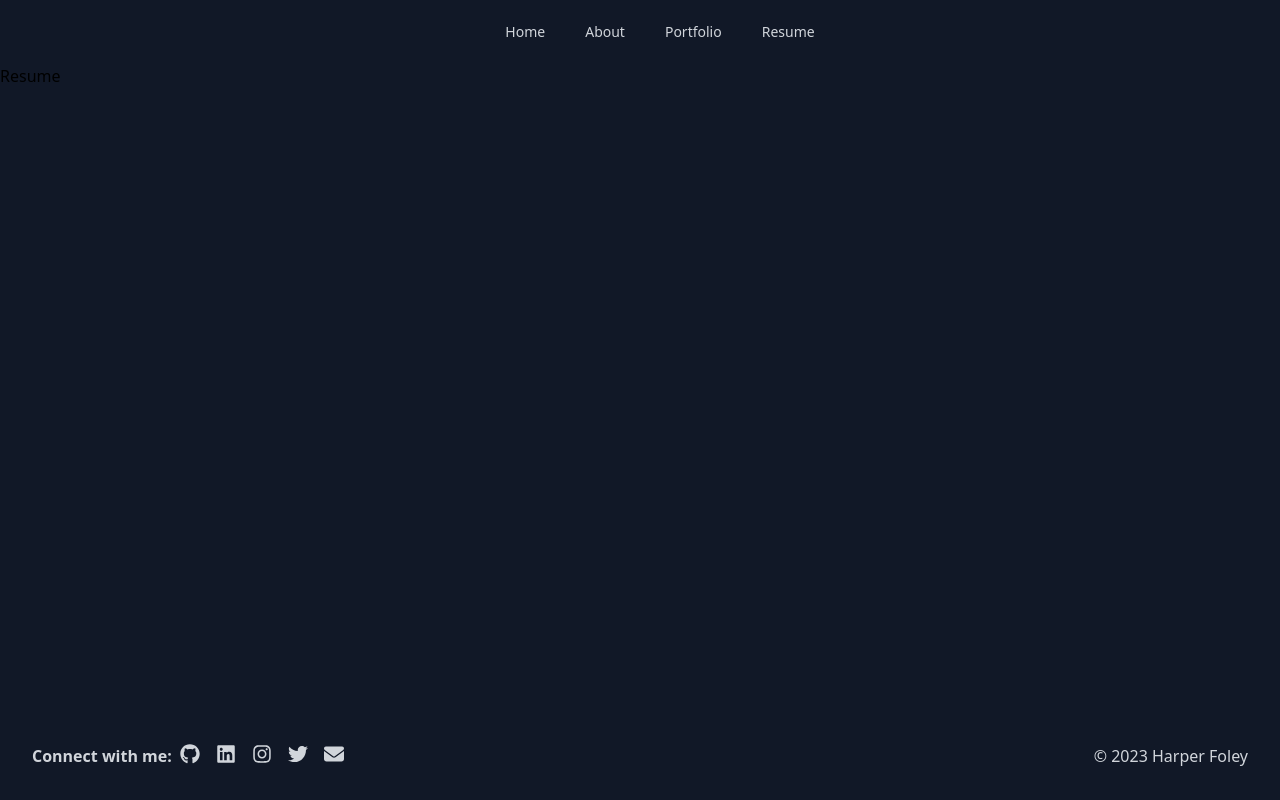
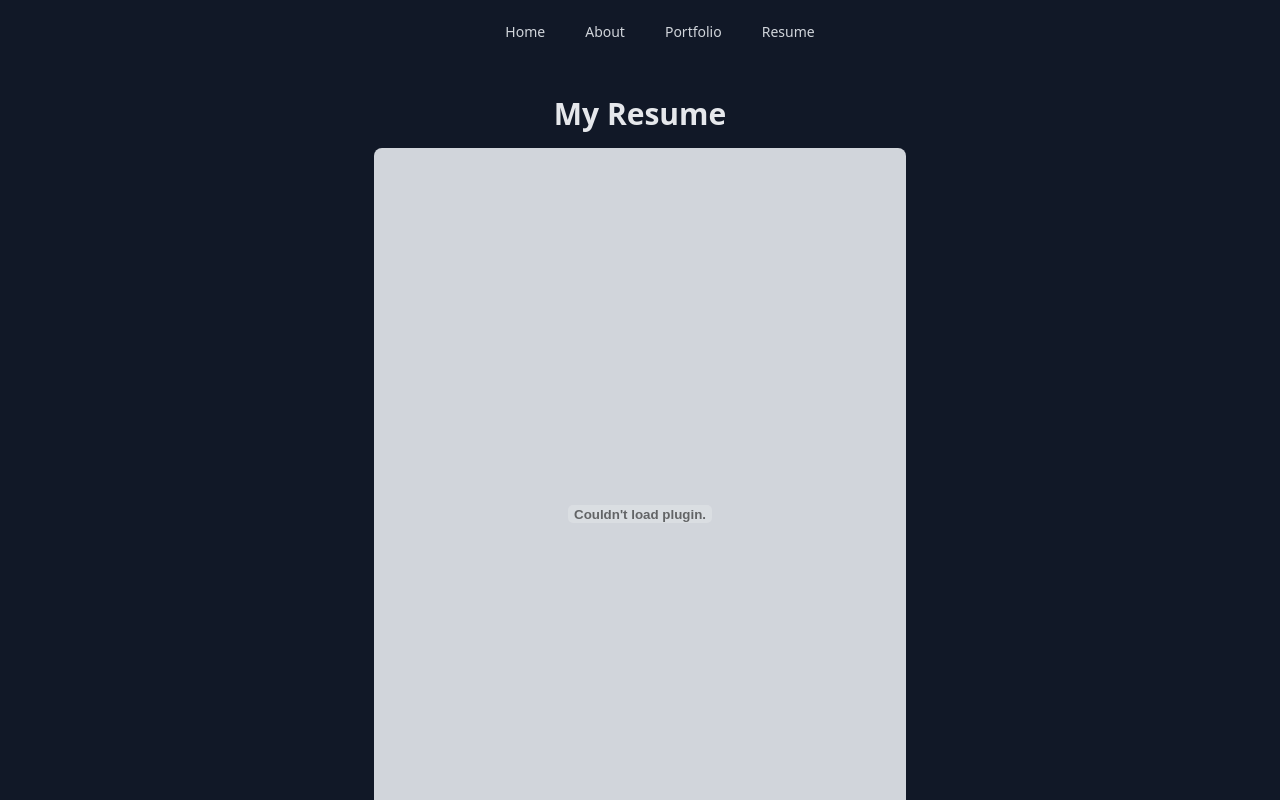
Before and after one commit to hfoley2013/nextjs-portfolio, a Next.js app: page /resume in a window 1280 px wide. Shown: the top 800 px of the page. Built offline with nearby package versions, Linux system fonts and the light colour scheme.

Commit message:
Adds resume embded into pages

```diff
--- a/app/Footer.js
+++ b/app/Footer.js
@@ -4,7 +4,7 @@ import { faEnvelope as faEnvelopeSolid } from '@fortawesome/free-solid-svg-icons
 
 export default function Footer() {
   return (
-    <footer className="bg-gray-900 fixed bottom-0 left-0 w-full justify-around">
+    <footer className="bg-gray-900 w-full justify-around">
       <div className="container mx-auto px-4 py-8 sm:px-6 lg:px-8">
         <div className="flex flex-col md:flex-row items-center justify-between">
           <div className="flex items-center">
--- a/app/about/page.js
+++ b/app/about/page.js
@@ -4,7 +4,7 @@ export default function About() {
 
   const profilePhoto = "/img/profile_img.jpg"
   const tagLine = "Bombs -> Banking -> Backend"
-  const about = "My name is Harper Foley and I am a full-stack software developer with a background in finance and Navy Special Operations. I spent eight years leading elite teams of bomb technicians across the globe in extremely fast-paced and ambiguous environments with a 100% mission success rate. After transitioning from the military in 2021, I broke into investment banking as a financial analyst specializing in Tech M&A and advised on 10 projects valued at ~$3.5 billion. I decided to move into software development because after learning some basic VBA and Python coding to eliminate a series of manual processes at work, I realized that I really enjoyed designing software programs and loved being the creator of tools that solved real world problems. I am currently working on a project, Rainier Racing Co., to build the “Robinhood” of Play-To-Earn Gaming that gives Web3 gamers access to the financial market data they need to make informed purchases of gaming NFTs. You should bring me onboard because I can uniquely bridge the gap between your product, engineering, and business teams by leveraging my leadership, finance, and coding experience to help build amazing products that your customers will love."
+  const about = "My name is Harper Foley and I am a full-stack software developer with a background in tech investment banking and Navy Special Operations. I spent eight years leading elite teams of bomb technicians across the globe in extremely fast-paced and ambiguous environments with a 100% mission success rate. After transitioning from the military in 2021, I broke into investment banking as a financial analyst specializing in Tech M&A and advised on 10 projects valued at ~$3.5 billion. I decided to move into software development because after learning some basic VBA and Python coding to eliminate a series of manual processes at work, I realized that I really enjoyed designing software programs and loved being the creator of tools that solved real world problems. I am currently working on a project, Rainier Racing Co., to build the “Robinhood” of Play-To-Earn Gaming that gives Web3 gamers access to the financial market data they need to make informed purchases of gaming NFTs. You should bring me onboard because I can uniquely bridge the gap between your product, engineering, and business teams by leveraging my leadership, finance, and coding experience to help build amazing products that your customers will love."
 
   return (
     <>
@@ -31,7 +31,7 @@ export default function About() {
             <span className="text-green-500">guest@localhost:</span>
             <span className="text-blue-500">~</span>
             <span className="text-white">$</span>
-            <span className="mx-2 text-md">{about}</span>
+            <span className="mx-2 text-sm">{about}</span>
           </div>
         </div>
       </div>
--- a/app/layout.js
+++ b/app/layout.js
@@ -16,9 +16,11 @@ export default function RootLayout({ children }) {
         <link rel="stylesheet" href="https://cdn.jsdelivr.net/gh/devicons/devicon@v2.15.1/devicon.min.css"/>
       </head>
       <body className='bg-gray-900'>
-        <div className='flex flex-col'>
-          <Header />
-          {children}
+        <div className="flex flex-col min-h-screen">
+          <div className='flex-grow'>
+            <Header />
+            {children}
+          </div>
           <Footer />
         </div>
       </body>
--- a/app/portfolio/page.js
+++ b/app/portfolio/page.js
@@ -137,13 +137,13 @@ export default function Portfolio() {
   const sectionName = "Projects";
 
   const projects = portfolio.map((project) => (
-    <div key={project.title} className="w-full sm:w-1/2 md:w-1/3 px-4 mb-4">
-      <div className="">
+    <div key={project.title} className="flex flex-col w-full bg-gray-400 sm:w-1/2 md:w-1/3 p-4 mx-4 mb-4">
+      <div className="h-30">
         <Image
           src={project.images[0]}
           alt="projectImages"
-          height={230}
-          width={200}
+          height={300}
+          width={300}
         />
       </div>
       <div className="bg-white rounded-lg shadow-lg p-4">
@@ -151,7 +151,6 @@ export default function Portfolio() {
           {project.startDate}
         </div>
         <h3 className="text-xl text-center font-bold mb-2">{project.title}</h3>
-        {/* Add other project details here */}
       </div>
     </div>
   ));
@@ -159,7 +158,7 @@ export default function Portfolio() {
   return (
     <div className="container mx-auto px-4">
     <h2 className="text-3xl text-gray-300 text-center font-bold mb-4">{sectionName}</h2>
-    <div className="flex flex-wrap -mx-4">
+    <div className="flex items-center justify-space-between -mx-4">
       {projects}
     </div>
   </div>
--- a/app/resume/page.js
+++ b/app/resume/page.js
@@ -1,3 +1,12 @@
 export default function Resume() {
-  return <h1>Resume</h1>
-}
+  return(
+    <>
+      <article className="mx-auto flex flex-col items-center p-8 rounded-lg shadow-lg">
+        <h2 className="text-3xl text-gray-200 font-bold mb-4">My Resume</h2>
+        <div className="bg-gray-300 rounded-lg p-4">
+          <embed src="/Resume.pdf" width={500} height={700} className="mx-auto" />
+        </div>
+      </article>
+    </>
+
+)}
```
Also changed, not shown: 2 other files (tests, documents, lock files or other folders).
